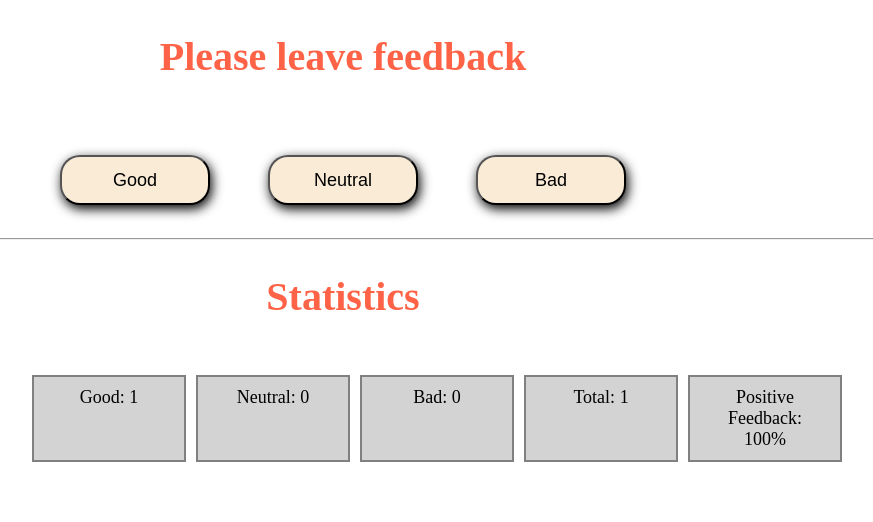
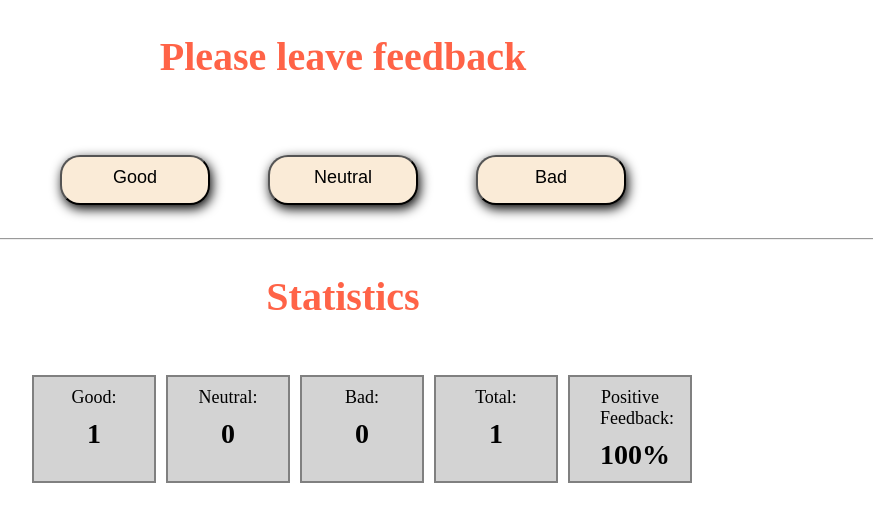
Before and after one commit to sepaev/goit-react-hw-02-feedback, a React (Create React App) app: page / in a window 1280 px wide. Both pictures are taken after a click on the button "Good". Shown: the top 522 px of the page, without its empty margins (297-1170 px from the left). Built offline with nearby package versions, Linux system fonts and the light colour scheme.

Commit message:
prop-types

```diff
--- a/src/components/Feedback/Feedback.jsx
+++ b/src/components/Feedback/Feedback.jsx
@@ -1,5 +1,5 @@
 import { Component, Fragment } from "react";
-import FeedbackOptions from "./FeedbackOptions ";
+import FeedbackOptions from "./FeedbackOptions";
 import Statistics from "./Statistics";
 import { Section } from "./Section";
 import { Notification } from "./Notification";
@@ -24,7 +24,7 @@ export class Feedback extends Component {
 
   countPositiveFeedbackPercentage = (total) => {
     const result = (parseInt(this.state.good) * 100) / total;
-    return total ? result.toFixed(0) : 0;
+    return total ? parseInt(result.toFixed(0)) : 0;
   };
 
   getStaticChildren = () => {
--- a/src/components/Feedback/Feedback.styled.jsx
+++ b/src/components/Feedback/Feedback.styled.jsx
@@ -37,7 +37,8 @@ export const ItemLi = styled.li`
   margin: 5px;
   background-color: lightgray;
   border: 2px solid grey;
-  min-width: 150px;
+  min-width: 120px;
+  width: auto;
 `;
 export const ItemButtonLi = styled.li`
   list-style: none;
@@ -47,9 +48,15 @@ export const ItemP = styled.p`
   padding: 10px;
   font-size: 18px;
   margin: 0 20px;
+  font-weight: 700;
+  font-size: 28px;
 `;
 
 export const NameSpan = styled.span`
+  display: block;
   text-transform: capitalize;
   pointer-events: none;
+  font-weight: 500;
+  font-size: 18px;
+  margin-bottom: 10px;
 `;
--- a/src/components/Feedback/FeedbackOptions .jsx
+++ b/src/components/Feedback/FeedbackOptions.jsx
@@ -1,4 +1,5 @@
 import React, { Component } from "react";
+import PropTypes from "prop-types";
 import {
   FeedbackButtonBtn,
   NameSpan,
@@ -21,9 +22,15 @@ class FeedbackOptions extends Component {
     let renderText = [];
     const { options, onLeaveFeedback } = this.props;
     for (let option of options) {
-      renderText.push(this.makeButton(option, onLeaveFeedback));
+      if (option) renderText.push(this.makeButton(option, onLeaveFeedback));
     }
     return <ListDiv>{renderText}</ListDiv>;
   }
 }
 export default FeedbackOptions;
+
+FeedbackOptions.propTypes = {
+  options: PropTypes.arrayOf(PropTypes.oneOf(["good", "neutral", "bad"]))
+    .isRequired,
+  onLeaveFeedback: PropTypes.func.isRequired,
+};
--- a/src/components/Feedback/Notification.jsx
+++ b/src/components/Feedback/Notification.jsx
@@ -1,4 +1,5 @@
 import { SectionStyled, TitleH2 } from "./Feedback.styled";
+import PropTypes from "prop-types";
 
 export const Notification = ({ message }) => {
   return (
@@ -7,3 +8,7 @@ export const Notification = ({ message }) => {
     </SectionStyled>
   );
 };
+
+Notification.propTypes = {
+  message: PropTypes.string.isRequired,
+};
--- a/src/components/Feedback/Section.jsx
+++ b/src/components/Feedback/Section.jsx
@@ -1,4 +1,5 @@
 import { SectionStyled, TitleH1 } from "./Feedback.styled";
+import PropTypes from "prop-types";
 
 export const Section = ({ title, children }) => {
   return (
@@ -8,3 +9,8 @@ export const Section = ({ title, children }) => {
     </SectionStyled>
   );
 };
+
+Section.propTypes = {
+  title: PropTypes.string.isRequired,
+  children: PropTypes.object.isRequired,
+};
--- a/src/components/Feedback/Statistics.jsx
+++ b/src/components/Feedback/Statistics.jsx
@@ -1,4 +1,5 @@
 import React, { Component } from "react";
+import PropTypes from "prop-types";
 import { ItemLi, ItemP, NameSpan, ListDiv } from "./Feedback.styled";
 
 class Statistics extends Component {
@@ -6,7 +7,8 @@ class Statistics extends Component {
     return (
       <ItemLi>
         <ItemP>
-          <NameSpan>{name}</NameSpan>: {counter + sign}
+          <NameSpan>{name}:</NameSpan>
+          {counter + sign}
         </ItemP>
       </ItemLi>
     );
@@ -27,3 +29,11 @@ class Statistics extends Component {
 }
 
 export default Statistics;
+
+Statistics.propTypes = {
+  good: PropTypes.number.isRequired,
+  neutral: PropTypes.number.isRequired,
+  bad: PropTypes.number.isRequired,
+  total: PropTypes.number.isRequired,
+  positivePercentage: PropTypes.number.isRequired,
+};
```
